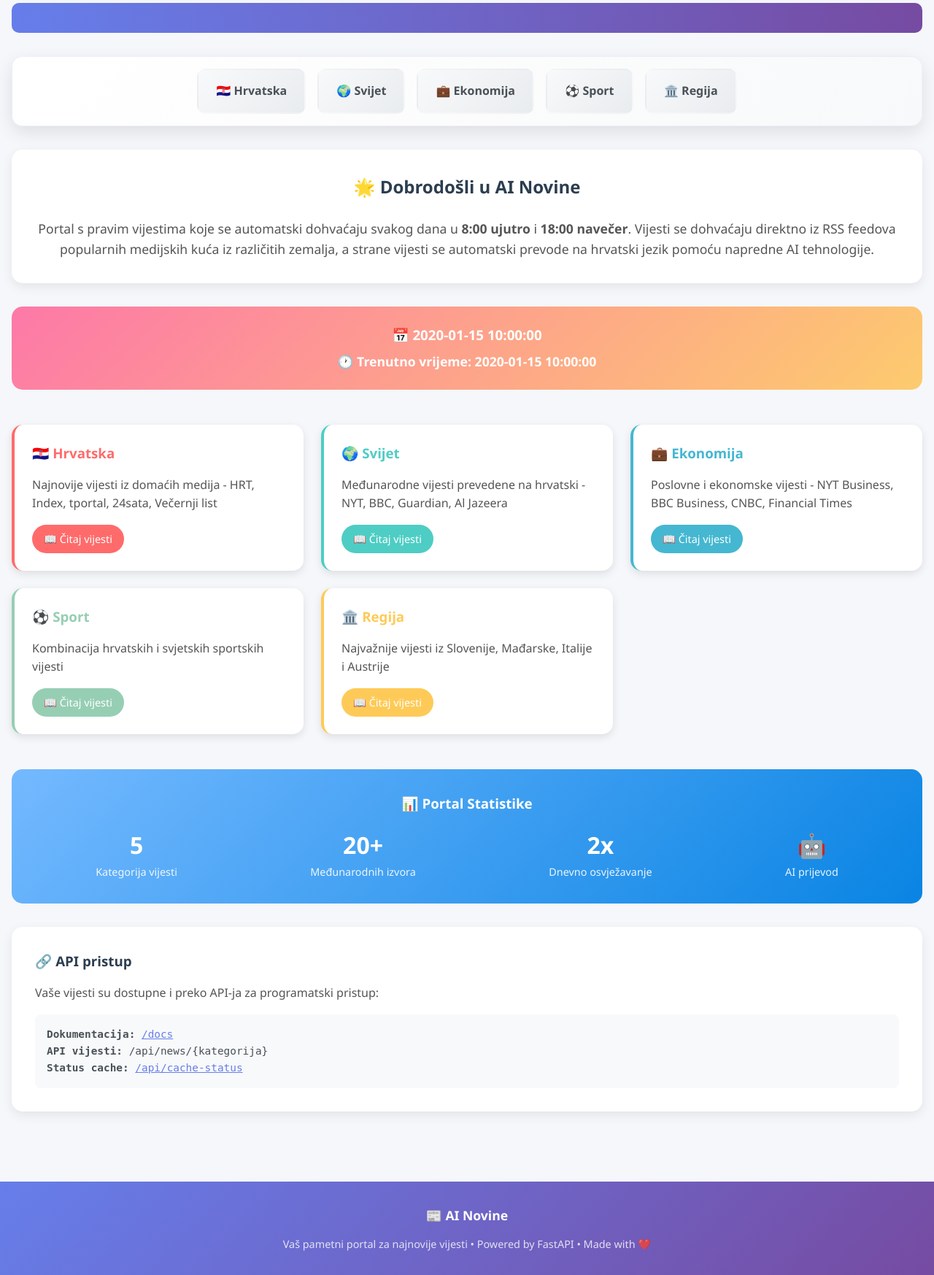
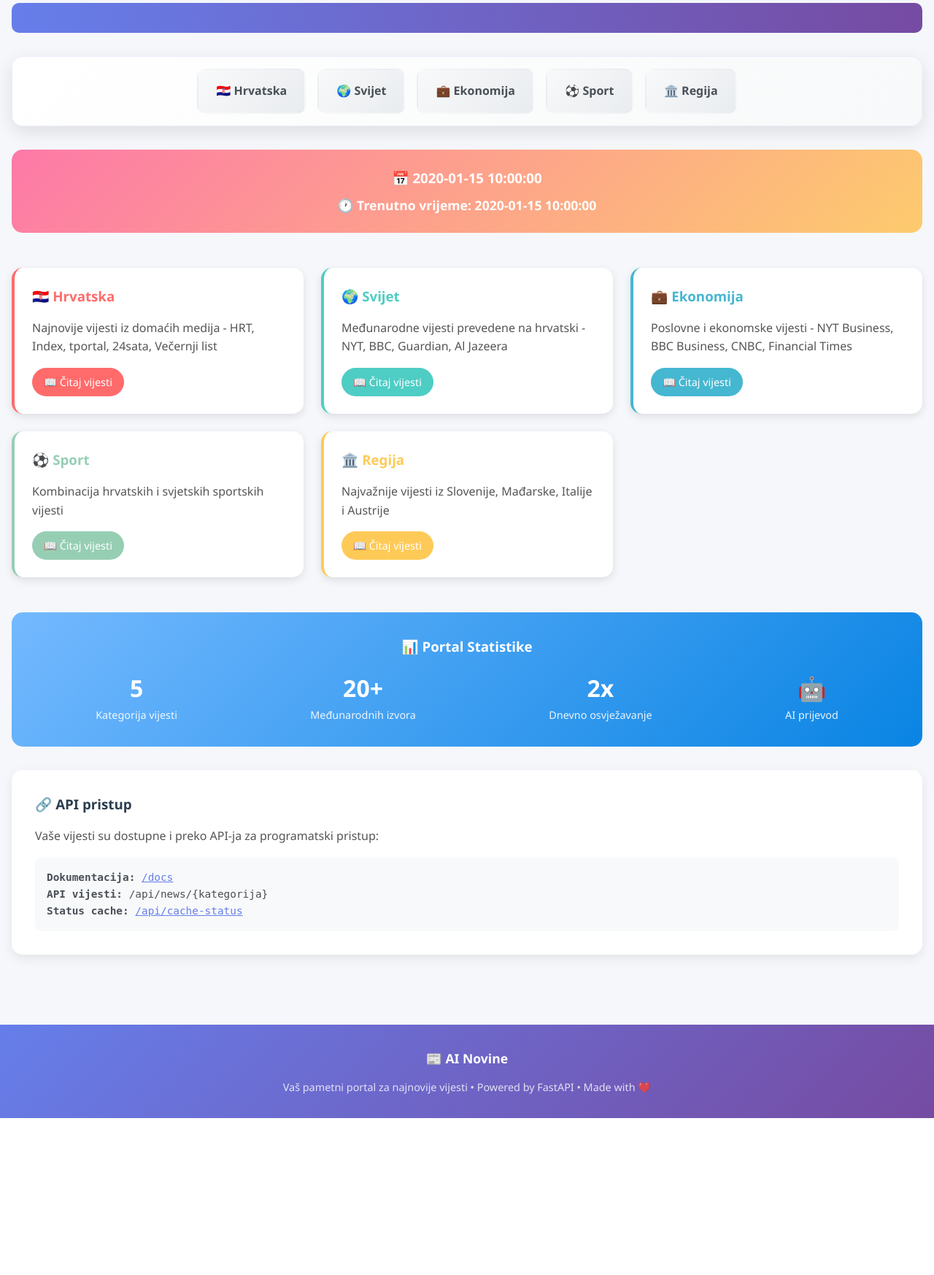
Before and after one commit to Branimir96/ai-novine-fastapi, a FastAPI app: template app/templates/index.html in a window 1280 px wide. Shown: the part 236-1983 px from the top of the page at 73% size. After the commit the page ends 1768 px from the top, so only its background shows below. Run offline with FastAPI, Linux system fonts and the light colour scheme; the template is opened without the code that fills it: most values are stand-ins (such as "Sample title", 1, 10 or a date in 2020).

Commit message:
Remove welcome section from homepage

```diff
--- a/app/templates/index.html
+++ b/app/templates/index.html
@@ -3,14 +3,7 @@
 {% block title %}AI Novine - Početna stranica{% endblock %}
 
 {% block content %}
-<div style="background: white; padding: 2rem; border-radius: 15px; box-shadow: 0 5px 15px rgba(0,0,0,0.08); margin: 2rem 0;">
-    <h2 style="color: #2c3e50; margin-bottom: 1.5rem; text-align: center;">🌟 Dobrodošli u AI Novine</h2>
-    <p style="color: #555; line-height: 1.6; text-align: center; font-size: 1.1rem;">
-        Portal s pravim vijestima koje se automatski dohvaćaju svakog dana u <strong>8:00 ujutro</strong> i <strong>18:00 navečer</strong>.
-        Vijesti se dohvaćaju direktno iz RSS feedova popularnih medijskih kuća iz različitih zemalja,
-        a strane vijesti se automatski prevode na hrvatski jezik pomoću napredne AI tehnologije.
-    </p>
-</div>
+
 
 <!-- Current Date and Time -->
 <div style="background: linear-gradient(135deg, #fd79a8, #fdcb6e); color: white; padding: 1.5rem; border-radius: 15px; text-align: center; margin: 2rem 0; font-weight: bold;">
```
